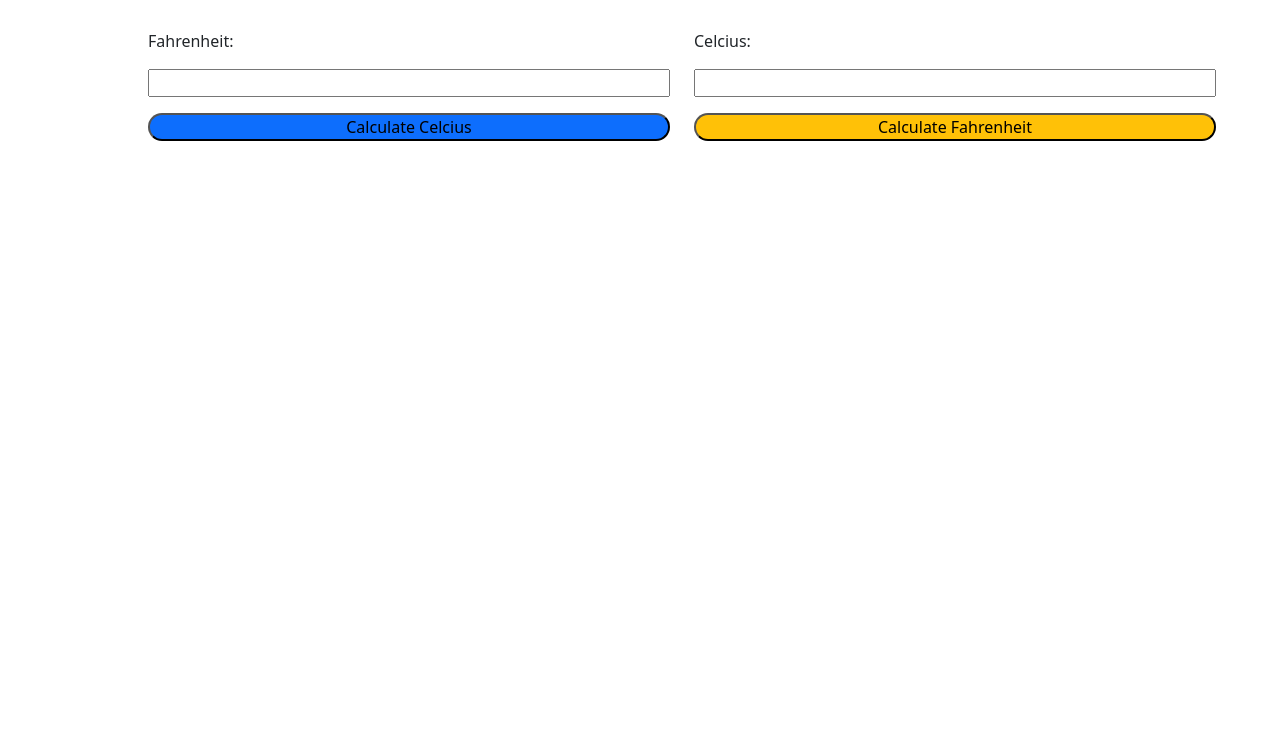
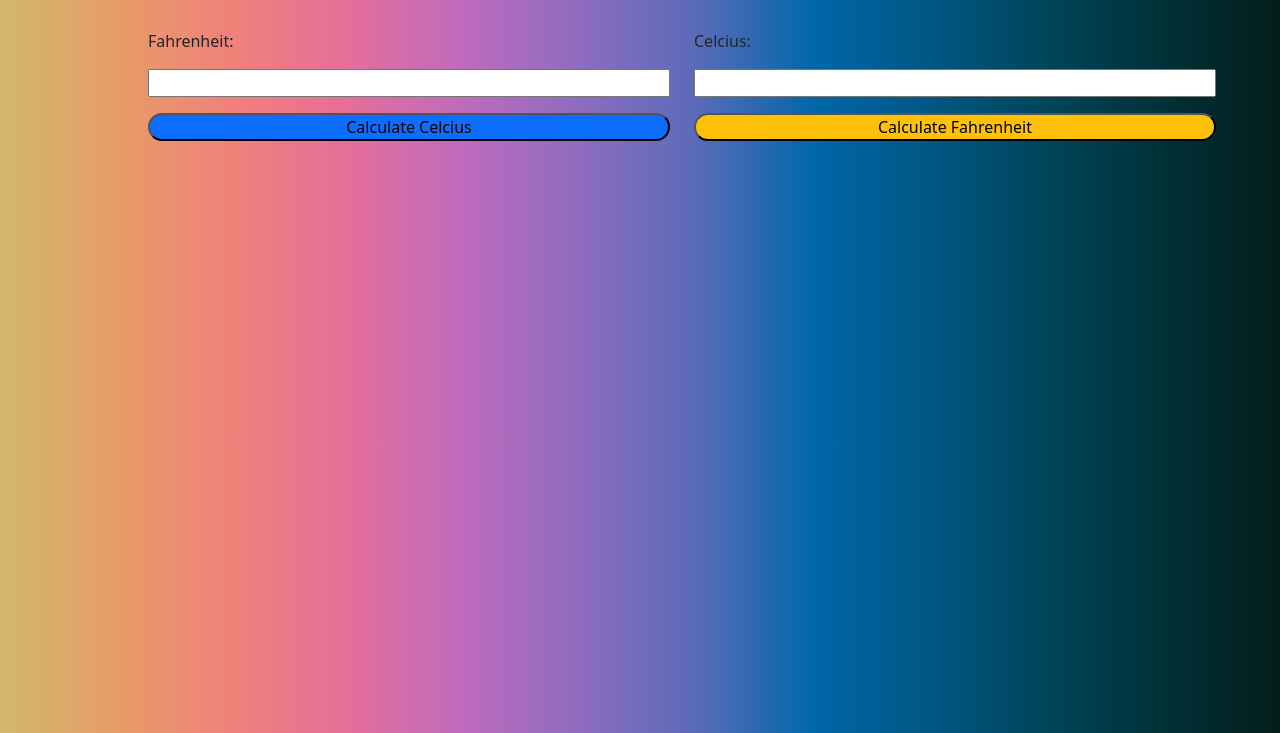
Before and after one commit to Sabelo-Mdashe/temperature-convertor, a plain HTML site: page index.html in a window 1280 px wide. Shown: the part 67-800 px from the top of the page. Drawn offline with nearby package versions, Linux system fonts and the light colour scheme.

Commit message:
added CSS styling

```diff
--- a/index.css
+++ b/index.css
@@ -12,3 +12,22 @@
 .container {
   margin-left: 100px;
 }
+
+.container-fluid {
+  min-height: 100vh;
+  background-image: linear-gradient(
+    to right,
+    #d1b86b,
+    #e79c67,
+    #f0817a,
+    #e56e9a,
+    #bd6bbd,
+    #8d6cc0,
+    #586bb9,
+    #0067a9,
+    #005782,
+    #00455a,
+    #003137,
+    #041d1b
+  );
+}
```
